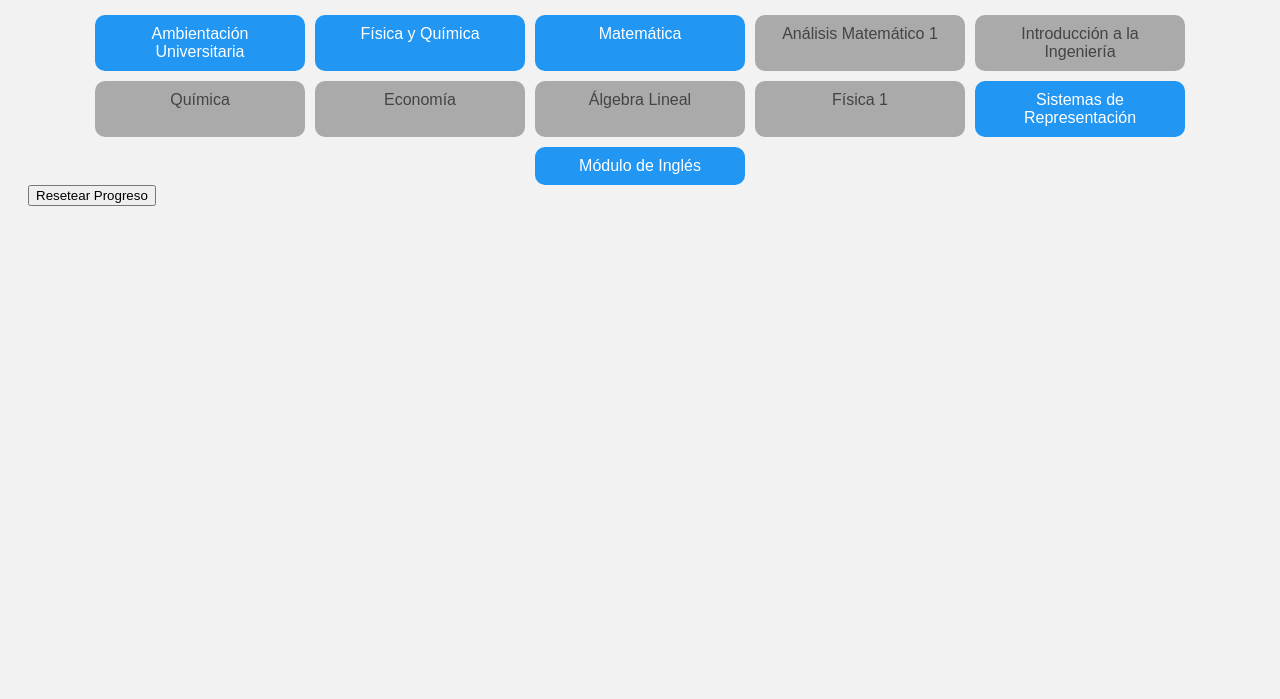
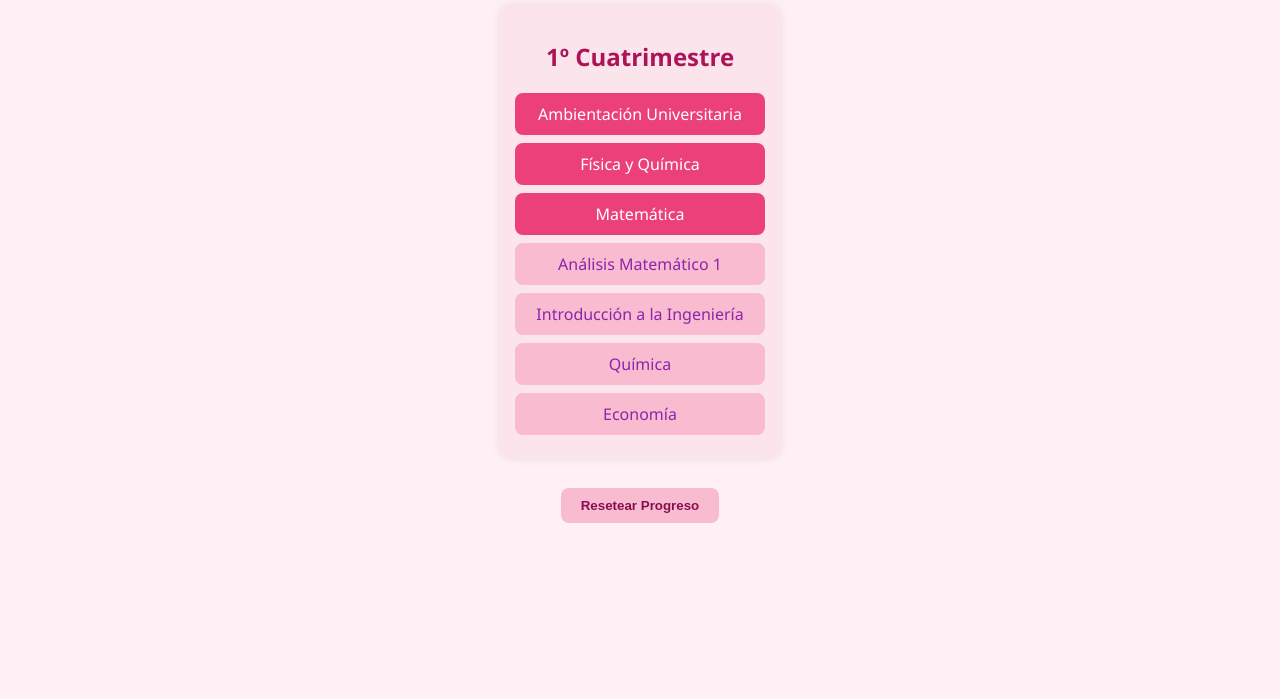
Before and after one commit to majonnzz/malla-ing-ambiental, a plain HTML site: page index.html in a window 1280 px wide. Shown: the part 101-800 px from the top of the page. Drawn offline with Linux system fonts and the light colour scheme.

Commit message:
base 2.0

```diff
--- a/estilos.css
+++ b/estilos.css
@@ -1,46 +1,70 @@
 
 body {
-    font-family: Arial, sans-serif;
-    background-color: #f2f2f2;
+    font-family: 'Segoe UI', Tahoma, Geneva, Verdana, sans-serif;
+    background-color: #fff0f5;
+    margin: 0;
     padding: 20px;
 }
 
 h1 {
     text-align: center;
-    margin-bottom: 30px;
+    color: #c2185b;
 }
 
-#contenedor-materias {
+button {
+    display: block;
+    margin: 30px auto;
+    padding: 10px 20px;
+    background-color: #f8bbd0;
+    border: none;
+    border-radius: 8px;
+    color: #880e4f;
+    font-weight: bold;
+    cursor: pointer;
+}
+
+#contenedor-general {
     display: flex;
     flex-wrap: wrap;
-    gap: 10px;
     justify-content: center;
+    gap: 30px;
+}
+
+.cuatrimestre {
+    background-color: #fce4ec;
+    border-radius: 12px;
+    padding: 15px;
+    min-width: 250px;
+    box-shadow: 0 0 10px rgba(0,0,0,0.1);
+}
+
+.cuatrimestre h2 {
+    text-align: center;
+    color: #ad1457;
 }
 
 .materia {
-    padding: 10px 15px;
-    border-radius: 10px;
-    background-color: #ccc;
-    color: black;
+    margin: 8px 0;
+    padding: 10px;
+    border-radius: 8px;
+    text-align: center;
+    background-color: #f48fb1;
+    color: #fff;
     cursor: pointer;
-    text-align: center;
-    width: 180px;
-    transition: background-color 0.3s;
+    transition: 0.3s;
 }
 
 .materia.aprobada {
-    background-color: #4caf50;
-    color: white;
+    background-color: #ce93d8;
     text-decoration: line-through;
 }
 
 .materia.bloqueada {
-    background-color: #aaa;
-    color: #444;
+    background-color: #f8bbd0;
+    color: #8e24aa;
     cursor: not-allowed;
 }
 
 .materia.desbloqueada {
-    background-color: #2196f3;
-    color: white;
+    background-color: #ec407a;
 }
--- a/index.html
+++ b/index.html
@@ -4,12 +4,12 @@
 <head>
     <meta charset="UTF-8">
     <meta name="viewport" content="width=device-width, initial-scale=1.0">
-    <title>Malla de Ingeniería Ambiental</title>
+    <title>Malla Interactiva - Ing. Ambiental</title>
     <link rel="stylesheet" href="estilos.css">
 </head>
 <body>
     <h1>Malla Interactiva - Ingeniería Ambiental</h1>
-    <div id="contenedor-materias"></div>
+    <div id="contenedor-general"></div>
     <button onclick="resetear()">Resetear Progreso</button>
     <script src="script.js"></script>
 </body>
--- a/script.js
+++ b/script.js
@@ -1,44 +1,59 @@
 
 const materias = [
-    { nombre: "Ambientación Universitaria", correlativas: [] },
-    { nombre: "Física y Química", correlativas: [] },
-    { nombre: "Matemática", correlativas: [] },
-    { nombre: "Análisis Matemático 1", correlativas: ["Matemática"] },
-    { nombre: "Introducción a la Ingeniería", correlativas: ["Ambientación Universitaria"] },
-    { nombre: "Química", correlativas: ["Física y Química"] },
-    { nombre: "Economía", correlativas: ["Matemática"] },
-    { nombre: "Álgebra Lineal", correlativas: ["Matemática"] },
-    { nombre: "Física 1", correlativas: ["Física y Química", "Matemática"] },
-    { nombre: "Sistemas de Representación", correlativas: [] },
-    { nombre: "Módulo de Inglés", correlativas: [] },
+    { nombre: "Ambientación Universitaria", correlativas: [], cuatrimestre: 1 },
+    { nombre: "Física y Química", correlativas: [], cuatrimestre: 1 },
+    { nombre: "Matemática", correlativas: [], cuatrimestre: 1 },
+    { nombre: "Análisis Matemático 1", correlativas: ["Matemática"], cuatrimestre: 1 },
+    { nombre: "Introducción a la Ingeniería", correlativas: ["Ambientación Universitaria"], cuatrimestre: 1 },
+    { nombre: "Química", correlativas: ["Física y Química"], cuatrimestre: 1 },
+    { nombre: "Economía", correlativas: ["Matemática"], cuatrimestre: 1 },
 ];
 
-const contenedor = document.getElementById("contenedor-materias");
+function agruparPorCuatrimestre(materias) {
+    const grupos = {};
+    materias.forEach(mat => {
+        if (!grupos[mat.cuatrimestre]) grupos[mat.cuatrimestre] = [];
+        grupos[mat.cuatrimestre].push(mat);
+    });
+    return grupos;
+}
 
 function estaAprobada(nombre) {
     return localStorage.getItem(nombre) === "aprobada";
 }
 
 function actualizarMalla() {
+    const contenedor = document.getElementById("contenedor-general");
     contenedor.innerHTML = "";
-    materias.forEach(materia => {
-        const bloque = document.createElement("div");
-        bloque.className = "materia";
-        bloque.textContent = materia.nombre;
+    const grupos = agruparPorCuatrimestre(materias);
+
+    for (const cuatri in grupos) {
+        const col = document.createElement("div");
+        col.className = "cuatrimestre";
+        col.innerHTML = `<h2>${cuatri}º Cuatrimestre</h2>`;
+
+        grupos[cuatri].forEach(materia => {
+            const div = document.createElement("div");
+            div.className = "materia";
+            div.textContent = materia.nombre;
 
             if (estaAprobada(materia.nombre)) {
-            bloque.classList.add("aprobada");
+                div.classList.add("aprobada");
             } else if (materia.correlativas.every(estaAprobada)) {
-            bloque.classList.add("desbloqueada");
-            bloque.onclick = () => {
+                div.classList.add("desbloqueada");
+                div.onclick = () => {
                     localStorage.setItem(materia.nombre, "aprobada");
                     actualizarMalla();
                 };
             } else {
-            bloque.classList.add("bloqueada");
+                div.classList.add("bloqueada");
             }
-        contenedor.appendChild(bloque);
+
+            col.appendChild(div);
         });
+
+        contenedor.appendChild(col);
+    }
 }
 
 function resetear() {
```
Lines whose indentation alone changed are shown as unchanged.
